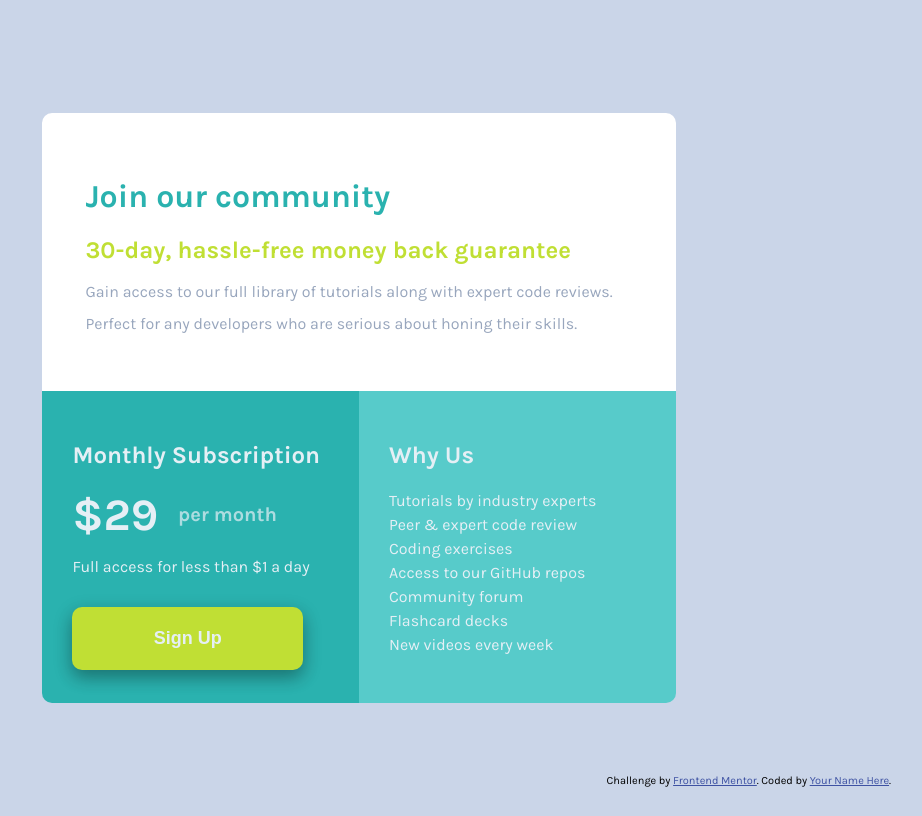
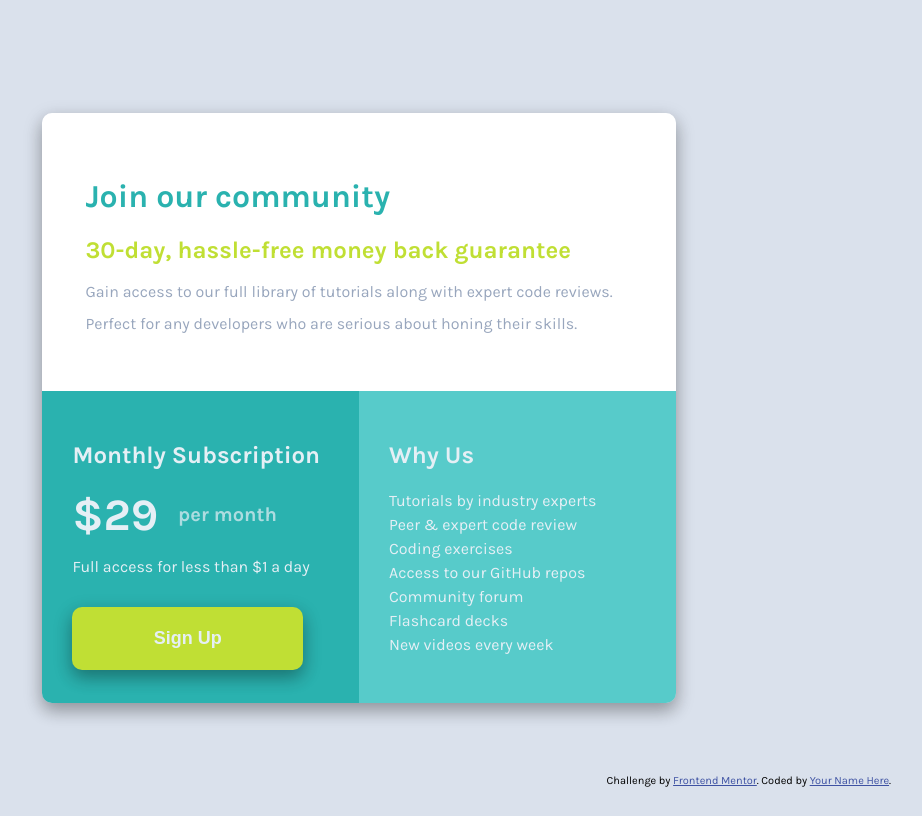
Before and after one commit to hunkypotion3114/challenge-3-single-price-grid, a plain HTML site: page index.html in a window 1280 px wide. Shown: the whole page, without its empty margins (281-1203 px from the left). Drawn offline with Linux system fonts and the light colour scheme.

Commit message:
Update-0.0.4

```diff
--- a/styles.css
+++ b/styles.css
@@ -5,7 +5,7 @@ body{
     align-items: center;
     height: 800px;
     position: relative;
-    background-color: hsl(217, 39%, 85%);
+    background-color:hsl(217, 31%, 89%);
     font-family: 'Karla', sans-serif;
 }
 
@@ -13,6 +13,9 @@ body{
     display: flex;
     flex-direction: column;
     width: auto;
+    box-shadow: 0 8px 16px 0 rgba(0,0,0,0.2), 0 6px 20px 0 rgba(0,0,0,0.19);
+    border-radius: 10px;
+    border:none;
 }
 
 
```
